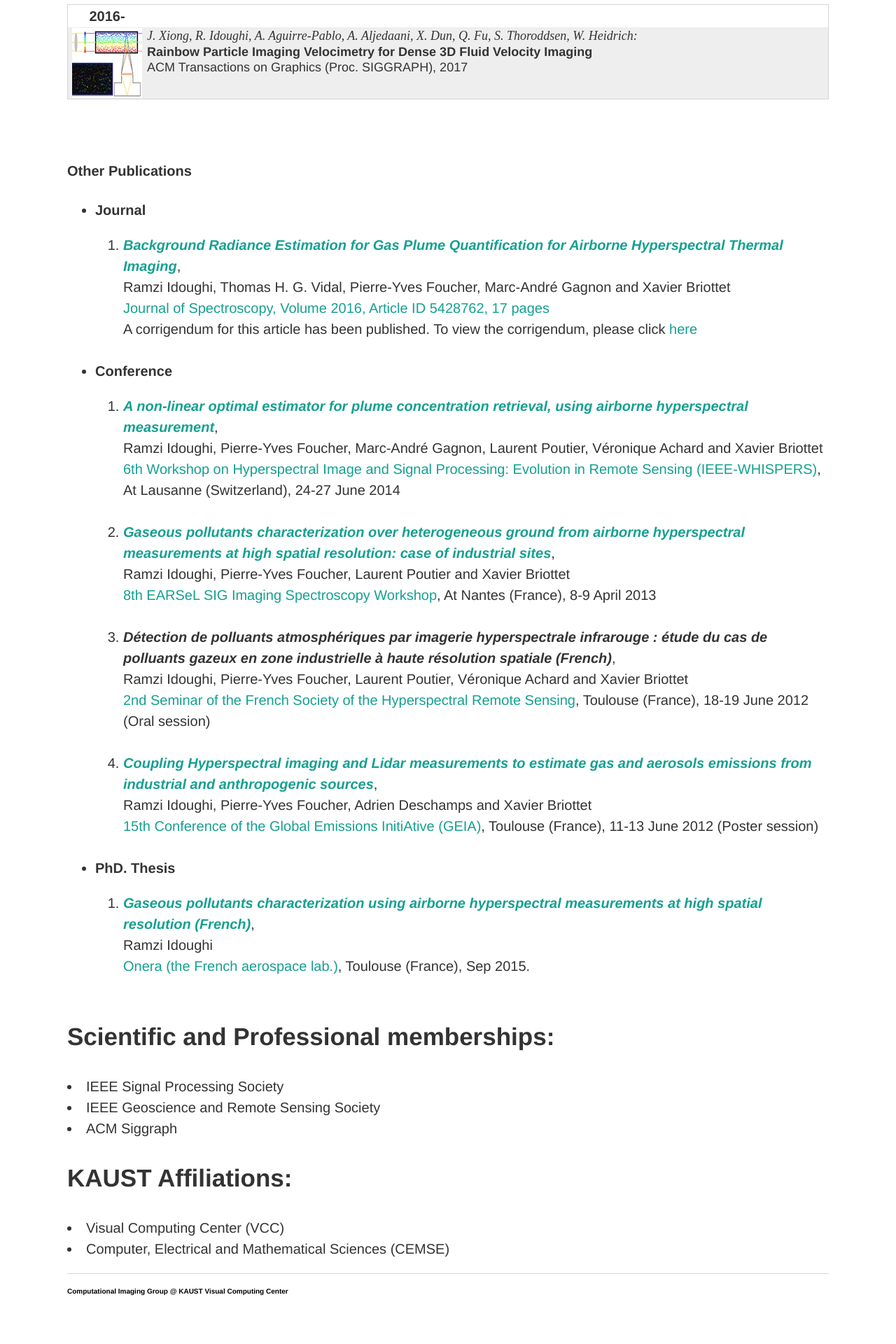
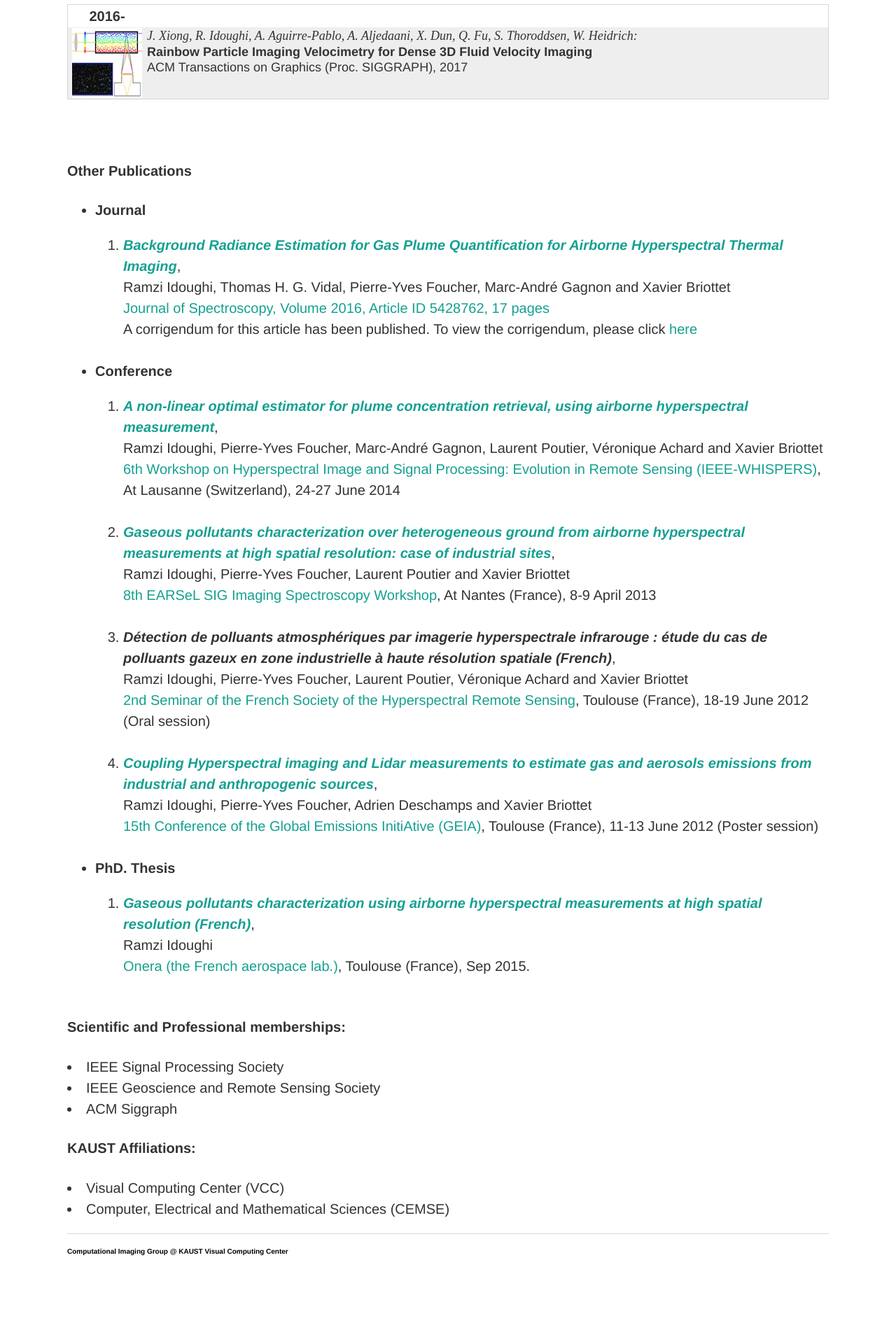
Before and after one commit to vccimaging/vccimaging.github.io, a Jekyll site: the page built from People/idoughr/index.html, in a window 1280 px wide. Shown: the part 790-2710 px from the top of the page at 70% size. Built offline with Jekyll 4.4.1, drawn with Linux system fonts in a browser that asks for light colours; after the commit the page ends 2653 px from its top, so only the background shows below that.

```diff
--- a/People/idoughr/index.html
+++ b/People/idoughr/index.html
@@ -68,10 +68,10 @@ A corrigendum for this article has been published. To view the corrigendum, plea
 </ul>
 
 
-<h3>Scientific and Professional memberships: </h3> <p>
+<h4>Scientific and Professional memberships: </h4> <p>
   <li> IEEE Signal Processing Society </li>
   <li> IEEE Geoscience and Remote Sensing Society </li>
   <li> ACM Siggraph</li></p>
-<h3>KAUST Affiliations: </h3> <p>
+<h4>KAUST Affiliations: </h4> <p>
   <li>Visual Computing Center (VCC) </li>
   <li>Computer, Electrical and Mathematical Sciences (CEMSE)</li></p>
```
